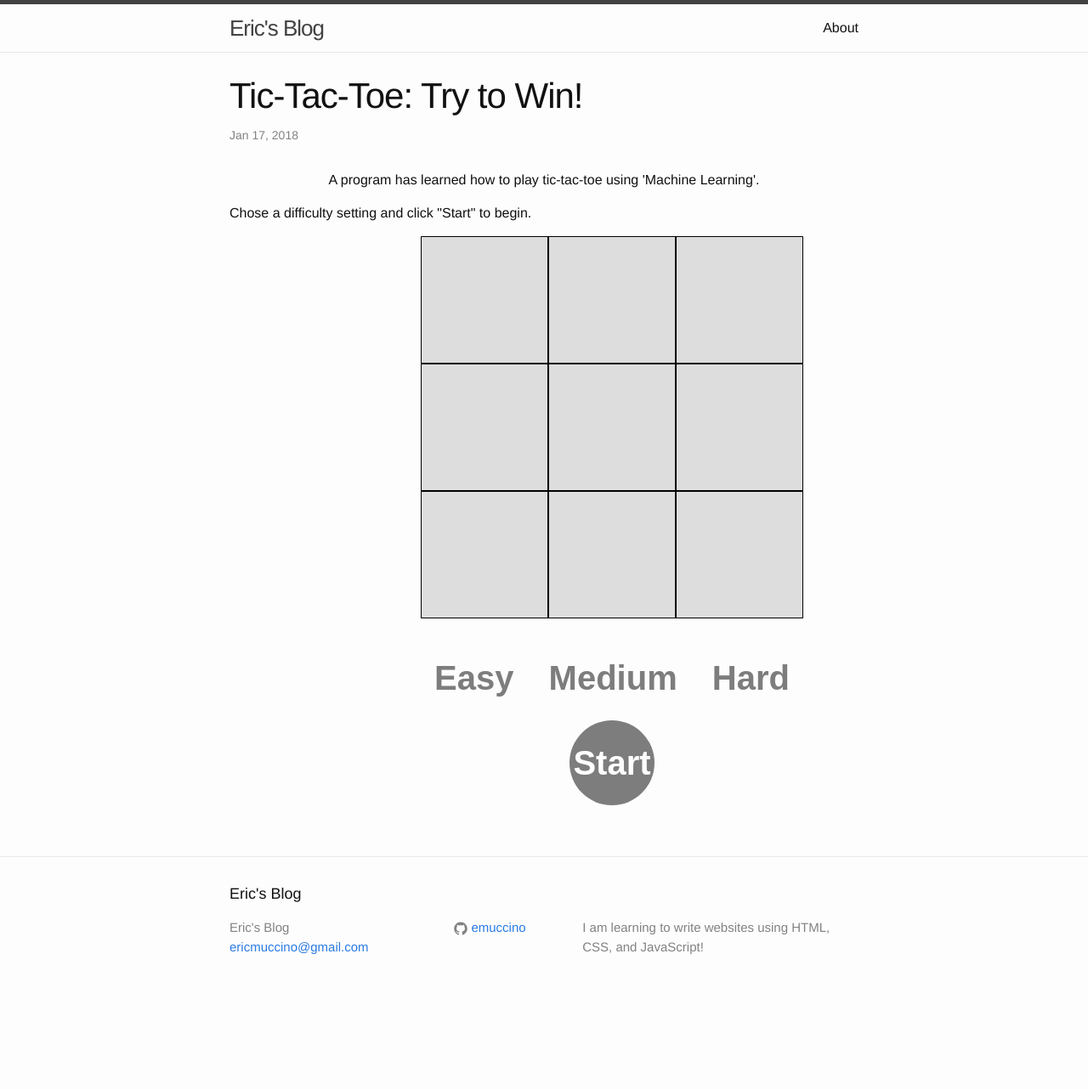
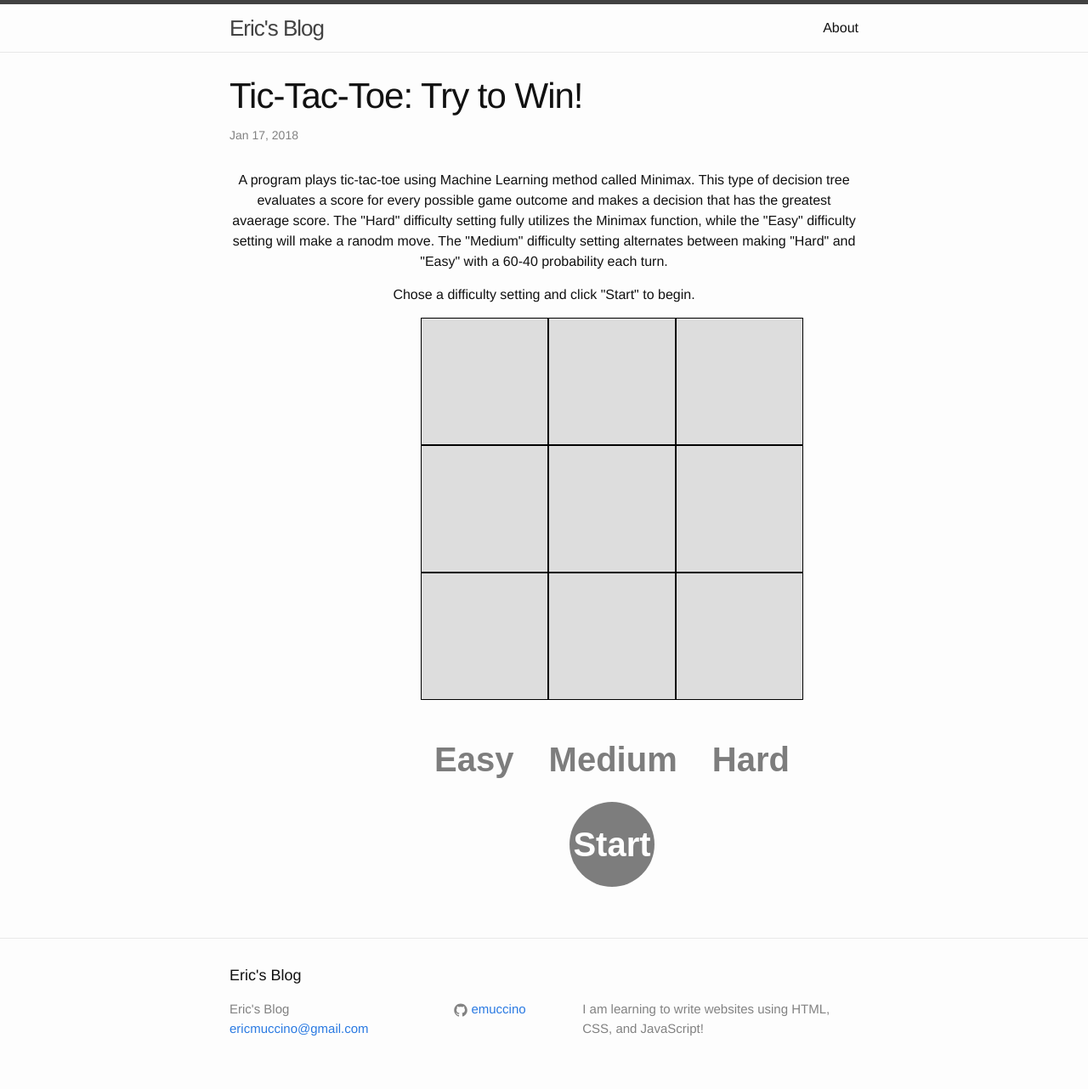
Before and after one commit to emuccino/emuccino.github.io, a Jekyll site: the page built from _posts/2018-01-17-tic-tac-toe.markdown, in a window 1280 px wide. Shown: the whole page at 85% size. Built offline with Jekyll 4.4.1, drawn with Linux system fonts in a browser that asks for light colours; nearby versions of some CDN libraries; before the commit the page ends 1186 px from its top, so only the background shows below that.

Commit message:
Update 2018-01-17-tic-tac-toe.markdown

```diff
--- a/_posts/2018-01-17-tic-tac-toe.markdown
+++ b/_posts/2018-01-17-tic-tac-toe.markdown
@@ -13,8 +13,8 @@ jsarr:
 
 <html>
     <body>
-    <p style="text-align: center">A program has learned how to play tic-tac-toe using 'Machine Learning'.</p>
-    <p>Chose a difficulty setting and click "Start" to begin.</p>
+    <p style="text-align: center">A program plays tic-tac-toe using Machine Learning method called Minimax. This type of decision tree evaluates a score for every possible game outcome and makes a decision that has the greatest avaerage score. The "Hard" difficulty setting fully utilizes the Minimax function, while the "Easy" difficulty setting will make a ranodm move. The "Medium" difficulty setting alternates between making "Hard" and "Easy" with a 60-40 probability each turn.</p>
+    <p style="text-align: center">Chose a difficulty setting and click "Start" to begin.</p>
         <div class = 'game'>
             <div class = 'board'>
                 <div class='cell' data-indx = "0" ></div>
```
